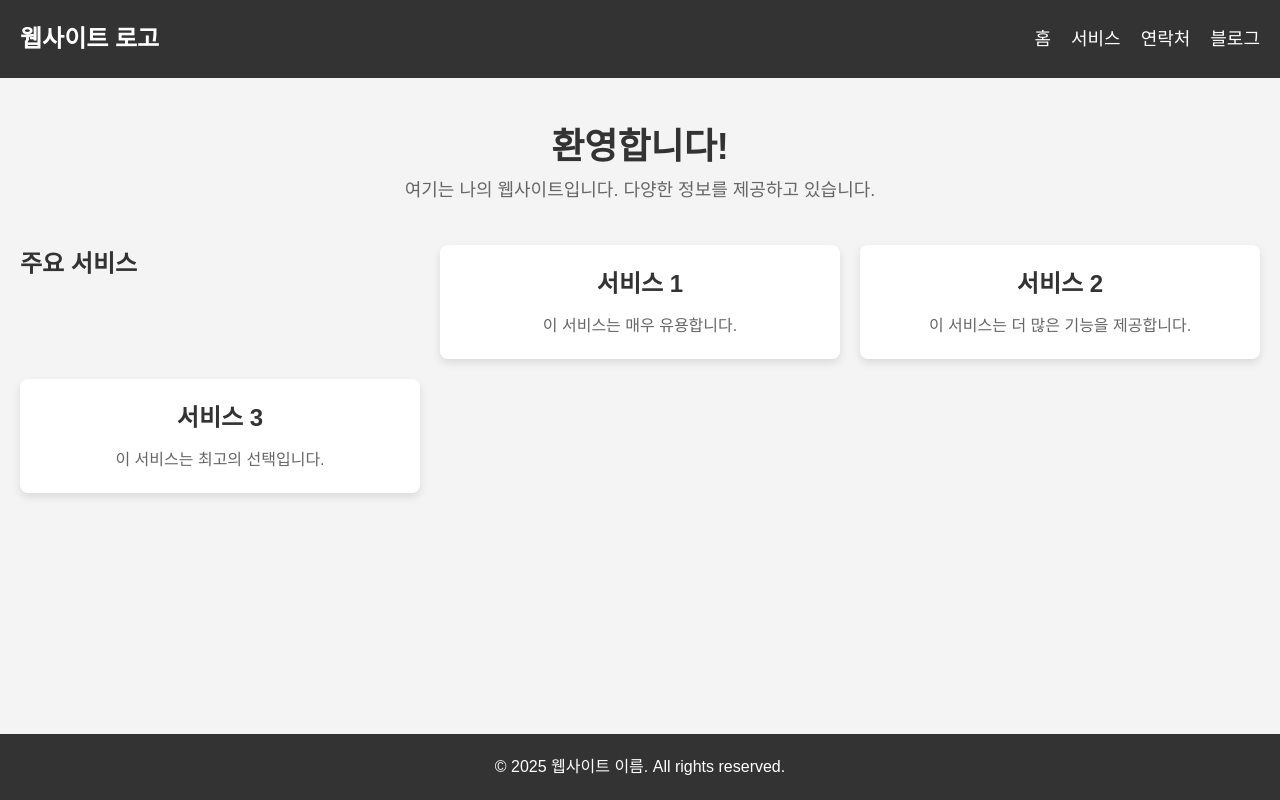
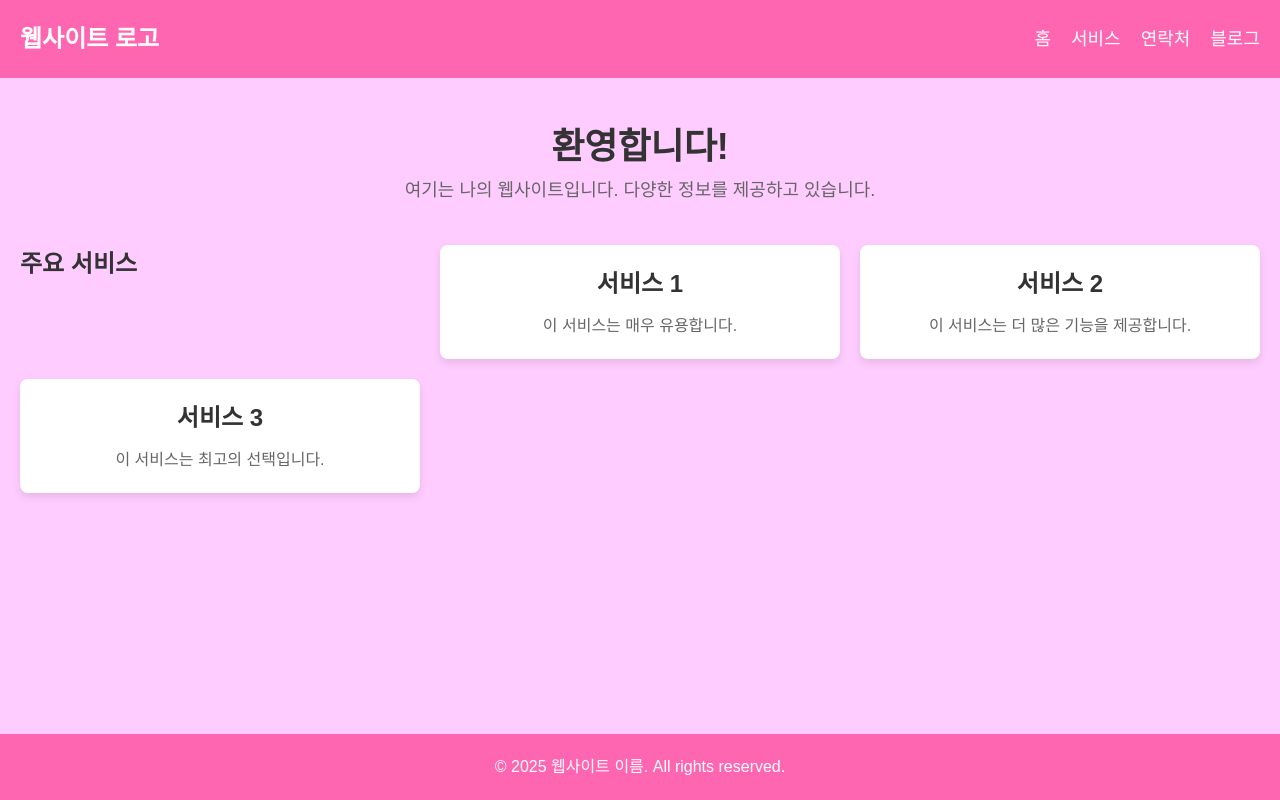
Before and after one commit to yoonjginny/test2, a plain HTML site: page index.html in a window 1280 px wide. Drawn offline with Linux system fonts and the light colour scheme.

Commit message:
Update styles.css

```diff
--- a/styles.css
+++ b/styles.css
@@ -9,13 +9,13 @@
 body {
     font-family: Arial, sans-serif;
     line-height: 1.6;
-    background-color: #f4f4f4;
+    background-color: #ffccff;  /* 분홍색 배경 */
     color: #333;
 }
 
 /* 헤더 스타일 */
 header {
-    background-color: #333;
+    background-color: #ff66b2;  /* 헤더 배경을 더 어두운 분홍색 */
     color: white;
     padding: 20px;
     display: flex;
@@ -90,7 +90,7 @@ main {
 
 /* 푸터 스타일 */
 footer {
-    background-color: #333;
+    background-color: #ff66b2;  /* 푸터 배경을 헤더와 동일한 색으로 변경 */
     color: white;
     text-align: center;
     padding: 20px;
```
